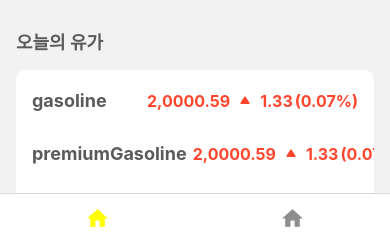
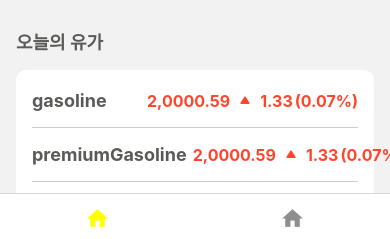
Before and after one commit to shinsewon/ParkingPpak-client, a React Native app: screen /Home in a window 390 px wide. Shown: the part 602-841 px from the top of the page. Built offline with nearby package versions, Linux system fonts and the light colour scheme.

Commit message:
fix: flatlist & scrollview 같이 사용시 에러

```diff
--- a/src/components/Oil/OilItem.tsx
+++ b/src/components/Oil/OilItem.tsx
@@ -3,11 +3,21 @@ import {StyleSheet, Text, View} from 'react-native';
 import SVG from '@assets/SVG';
 import {palette} from '@/constant';
 
-export default function OilItem({type, price, diff, percentile}: OilInfo) {
+type OilItemProps = OilInfo & {
+  isLast?: boolean;
+};
+
+export default function OilItem({
+  type,
+  price,
+  diff,
+  percentile,
+  isLast = false,
+}: OilItemProps) {
   const positive = true; // 변화율이 양일때 true
 
   return (
-    <View style={styles.container}>
+    <View style={[styles.container, !isLast && styles.borderBottom]}>
       <Text style={styles.type}>{type}</Text>
       <Text style={[styles.price, textStyles(positive).text]}>{price}</Text>
       <SVG
@@ -29,9 +39,10 @@ const styles = StyleSheet.create({
   container: {
     display: 'flex',
     flexDirection: 'row',
-    padding: 16,
+    paddingVertical: 16,
     alignItems: 'center',
   },
+  borderBottom: {borderBottomColor: palette.grey_6, borderBottomWidth: 1},
   type: {color: palette.grey_2, fontSize: 18, fontWeight: 'bold', flex: 1},
   price: {
     marginLeft: 6,
--- a/src/components/Oil/OilPrice.tsx
+++ b/src/components/Oil/OilPrice.tsx
@@ -1,9 +1,18 @@
 import React from 'react';
 import Container from '@components/common/Container';
-import {StyleSheet, View, FlatList} from 'react-native';
+import {StyleSheet} from 'react-native';
 import OilItem from './OilItem';
-import {palette} from '@/constant';
 
+const data: OilInfo[] = [
+  {type: 'gasoline', price: '2,0000.59', diff: 1.33, percentile: 0.07},
+  {
+    type: 'premiumGasoline',
+    price: '2,0000.59',
+    diff: 1.33,
+    percentile: 0.07,
+  },
+  {type: 'diesel', price: '2,0000.59', diff: 1.33, percentile: 0.07},
+];
 export default function OilPrice() {
   return (
     <Container
@@ -11,32 +20,13 @@ export default function OilPrice() {
         ...styles.container,
         flex: 1,
       }}>
-      <FlatList<OilInfo>
-        data={[
-          {type: 'gasoline', price: '2,0000.59', diff: 1.33, percentile: 0.07},
-          {
-            type: 'premiumGasoline',
-            price: '2,0000.59',
-            diff: 1.33,
-            percentile: 0.07,
-          },
-          {type: 'diesel', price: '2,0000.59', diff: 1.33, percentile: 0.07},
-        ]}
-        renderItem={({item}) => <OilItem {...item} />}
-        nestedScrollEnabled
-        keyExtractor={({type}) => type}
-        ItemSeparatorComponent={() => <View style={styles.seperator} />}
-      />
+      {data.map((oil, index, list) => (
+        <OilItem {...oil} key={oil.type} isLast={index === list.length - 1} />
+      ))}
     </Container>
   );
 }
 
 const styles = StyleSheet.create({
-  container: {paddingVertical: 4},
-  seperator: {
-    flex: 1,
-    height: 1,
-    backgroundColor: palette.grey_6,
-    marginHorizontal: 16,
-  },
+  container: {paddingVertical: 4, paddingHorizontal: 16},
 });
--- a/src/screens/Auth/LoginScreen.tsx
+++ b/src/screens/Auth/LoginScreen.tsx
@@ -1,5 +1,3 @@
-
-import React from 'react';
 import {login} from '@react-native-seoul/kakao-login';
 import React, {useRef} from 'react';
 import {AuthStackNavigationProps} from './index';
```
Also changed, not shown: 1 other file (tests, documents, lock files or other folders).
